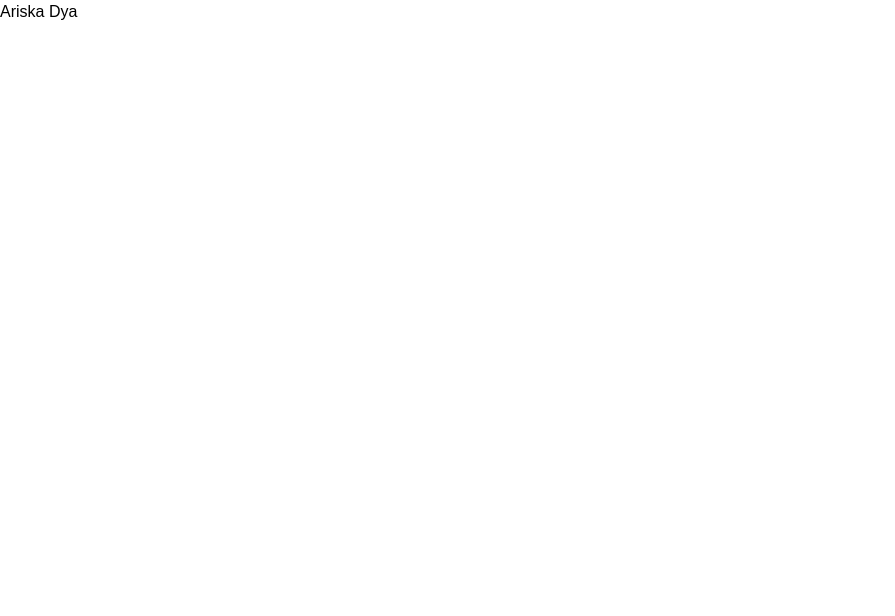
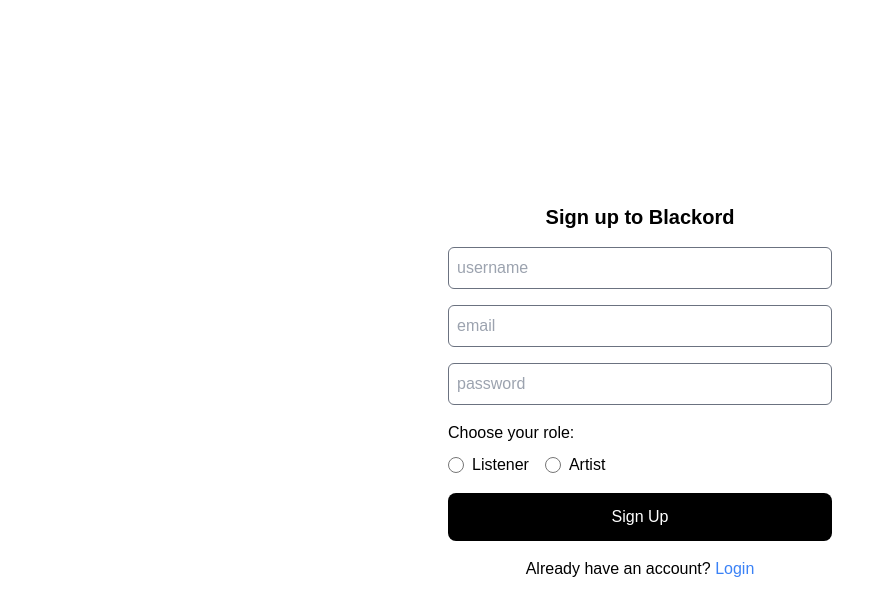
Before and after one commit to rach-syahputra/blackord-lite-frontend, a React (Vite) app: page /register in a window 1280 px wide. Shown: the top 616 px of the page, without its empty margins (0-895 px from the left). Built offline with nearby package versions, Linux system fonts and the light colour scheme.

Commit message:
add Register Page and router

```diff
--- a/src/App.jsx
+++ b/src/App.jsx
@@ -1,7 +1,27 @@
+import {
+  createBrowserRouter,
+  RouterProvider,
+  Outlet,
+  Route
+} from 'react-router-dom'
+import HomePage from './pages/Home'
+import RegisterPage from './pages/Register'
+
+const router = createBrowserRouter([
+  {
+    path: '/',
+    element: <HomePage />
+  },
+  {
+    path: '/register',
+    element: <RegisterPage />
+  }
+])
+
 function App() {
   return (
     <>
-      <p>Ariska Dya</p>
+      <RouterProvider router={router} />
     </>
   )
 }
--- /dev/null
+++ b/src/pages/Register.jsx
@@ -0,0 +1,90 @@
+import { useState } from 'react'
+import { useNavigate } from 'react-router-dom'
+import Input from '../components/Input'
+import Button from '../components/Button'
+import validate from '../utils/validation/validation'
+import registerSchema from '../utils/validation/register-form'
+import RadioInput from '../components/RadioInput'
+import userService from '../api-resources/user/service'
+
+const RegisterPage = () => {
+  const [inputs, setInputs] = useState({
+    username: '',
+    email: '',
+    password: '',
+    roleId: 0
+  })
+  const [error, setError] = useState('')
+  const navigate = useNavigate()
+
+  const handleChange = (e) => {
+    if (e.target.name === 'roleId') {
+      setInputs((prev) => ({ ...prev, roleId: Number(e.target.value) }))
+    } else {
+      setInputs((prev) => ({ ...prev, [e.target.name]: e.target.value }))
+    }
+  }
+
+  const handleSubmit = async (e) => {
+    e.preventDefault()
+
+    const errorMessage = validate(registerSchema, inputs)
+    if (errorMessage) {
+      setError(errorMessage)
+      return
+    }
+
+    setError('')
+
+    const registerUser = await userService.register(inputs)
+    if (registerUser.success) {
+      navigate('/')
+    } else {
+      setError('All fields are required')
+    }
+  }
+
+  return (
+    <div className='h-screen p-4'>
+      <form
+        className='m-auto flex h-full max-w-xs flex-col items-center justify-center gap-4 md:max-w-sm'
+        onSubmit={handleSubmit}
+      >
+        <h1 className='text-xl font-bold'>Sign up to Blackord</h1>
+        <div className='flex w-full flex-col gap-4'>
+          <Input name='username' type='text' onChange={handleChange} />
+          <Input name='email' type='email' onChange={handleChange} />
+          <Input name='password' type='password' onChange={handleChange} />
+
+          <div className='flex flex-col gap-2'>
+            <p>Choose your role:</p>
+            <div className='flex gap-4'>
+              <RadioInput
+                id='1'
+                name='roleId'
+                label='Listener'
+                onChange={handleChange}
+              />
+              <RadioInput
+                id='2'
+                name='roleId'
+                label='Artist'
+                onChange={handleChange}
+              />
+            </div>
+          </div>
+
+          {error && <p className='text-red-500'>{error}</p>}
+
+          <Button type='submit'>Sign Up</Button>
+          <p className='text-center'>
+            Already have an account? <a className='text-blue-500'>Login</a>
+          </p>
+        </div>
+        <div className='flex w-full flex-col gap-4'></div>
+      </form>
+    </div>
+  )
+}
+
+export default RegisterPage
```
